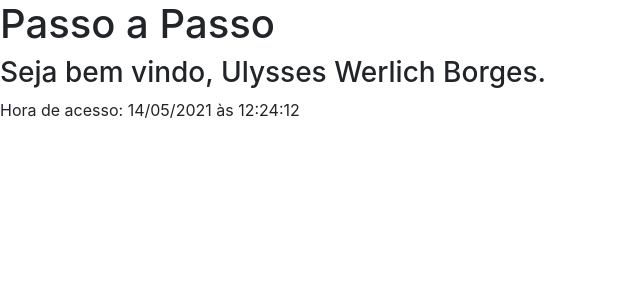
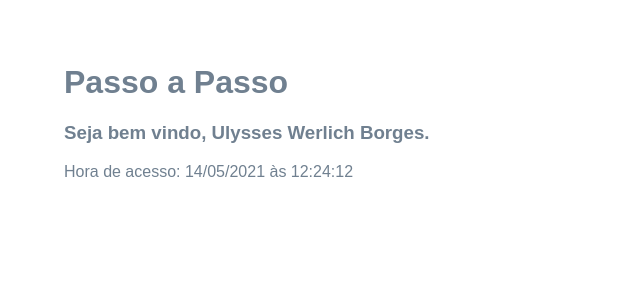
Before and after one commit to UlyssesWerlich/Passo-Passo_PHP, a PHP site: page / in a window 1280 px wide. Shown: the top 300 px of the page, without its empty margins (0-640 px from the left). Run offline with PHP 8.4, Linux system fonts and the light colour scheme.

Commit message:
005 - Inserindo arquivos CSS no projeto.

```diff
--- a/index.php
+++ b/index.php
@@ -9,7 +9,7 @@
     <head>
         <meta charset='utf-8'>
         <meta name='viewport' content='width=device-width, initial-scale=1'>
-        <link rel='stylesheet' href='https://cdn.jsdelivr.net/npm/bootstrap@4.5.3/dist/css/bootstrap.min.css'>
+        <link rel='stylesheet' href='/styles/style.css'>
         <title>Passo a passo</title>
     </head>
 
--- /dev/null
+++ b/styles/style.css
@@ -0,0 +1,5 @@
+body {
+    font-family: Arial, Helvetica, sans-serif;
+    margin: 5%;
+    color: slategray;
+}
```
Also changed, not shown: README.md.
